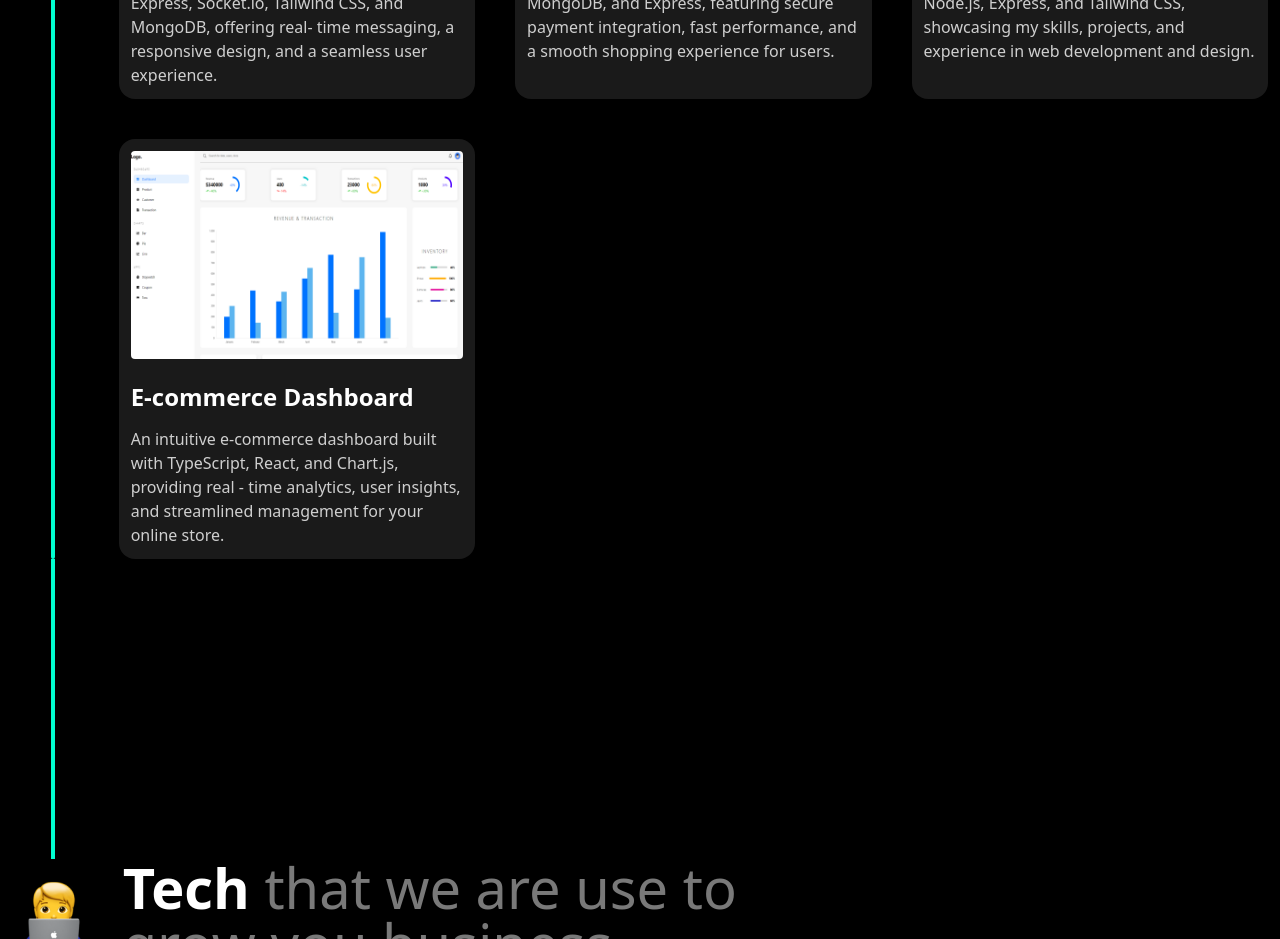
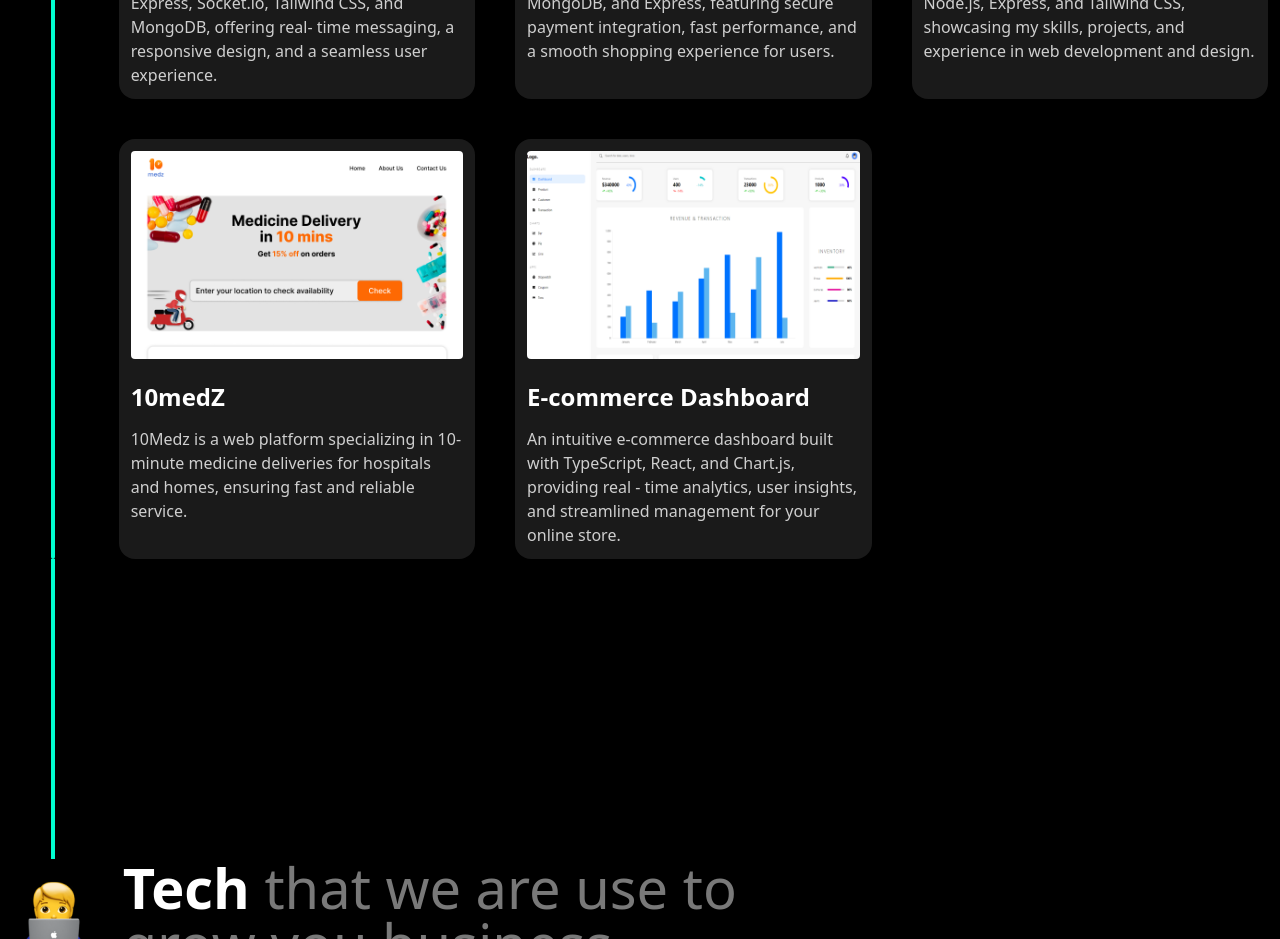
Before and after one commit to DevelopWithAyush/portfolio, a React (Vite) app: page / in a window 1280 px wide. Shown: the part 2360-3299 px from the top of the page. Built offline with nearby package versions, Linux system fonts and the light colour scheme; no server answers.

Commit message:
adding one more project

```diff
--- a/src/components/Project.jsx
+++ b/src/components/Project.jsx
@@ -3,6 +3,7 @@ import chatapp from "../assets/images/chatapp.png";
 import portfolio from "../assets/images/Portfolio.png";
 import dashpannel from "../assets/images/dashpannel.png";
 import gramzo from "../assets/images/gramzo.png";
+import medZ from "../assets/images/Desktop - 3.png";
 
 const projects = [
   {
@@ -25,7 +26,14 @@ const projects = [
     img: portfolio,
     url: "https://portfolio-82ay.vercel.app",
     description:
-      "   A sleek portfolio website built with React, Node.js, Express, and Tailwind CSS, showcasing my skills, projects, and experience in web development and design. ",
+    "   A sleek portfolio website built with React, Node.js, Express, and Tailwind CSS, showcasing my skills, projects, and experience in web development and design. ",
+  },
+  {
+    name: "10medZ",
+    img: medZ,
+    url: "https://10medz-frontend.vercel.app/",
+    description:
+      "10Medz is a web platform specializing in 10-minute medicine deliveries for hospitals and homes, ensuring fast and reliable service.",
   },
   {
     name: "E-commerce Dashboard",
```
Also changed, not shown: src/assets/images/Desktop - 3.png (added).
